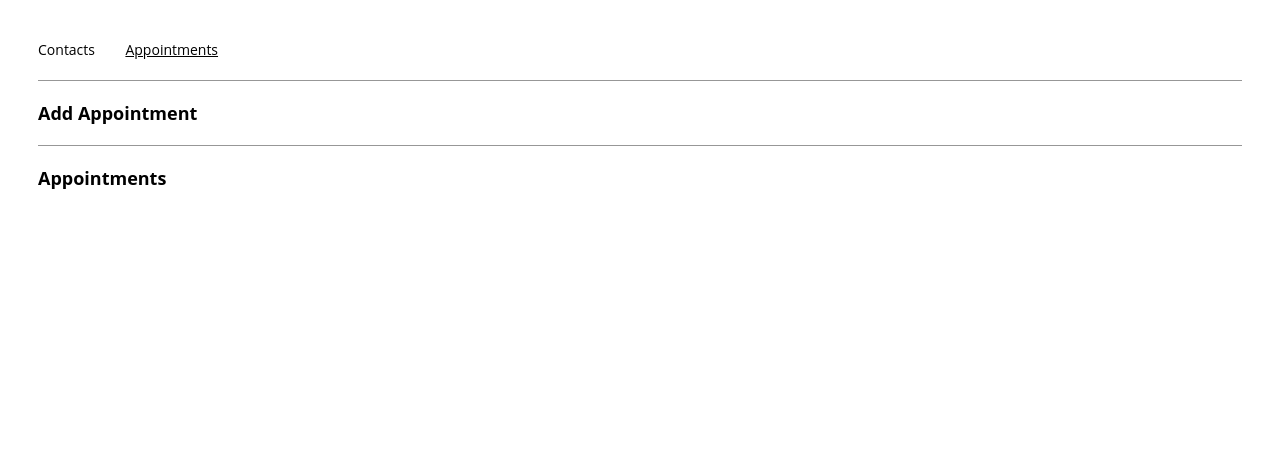
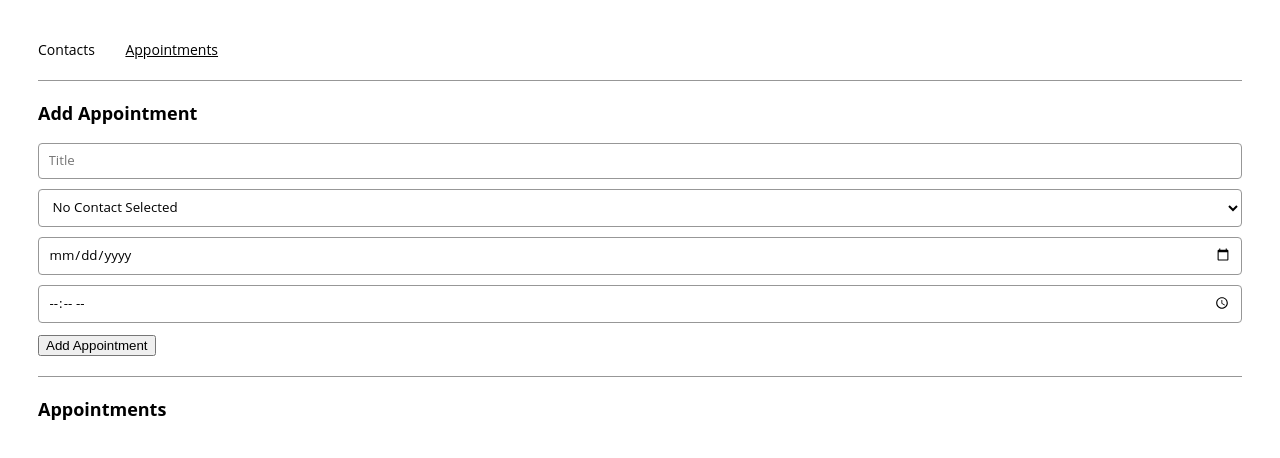
Before and after one commit to devshittu/cp-appointment-planner, a React (Create React App) app: page /appointments in a window 1280 px wide. Shown: the top 458 px of the page. Built offline with nearby package versions, Linux system fonts and the light colour scheme.

Commit message:
Added the AppointmentsPage

```diff
--- a/src/containers/appointmentsPage/AppointmentsPage.js
+++ b/src/containers/appointmentsPage/AppointmentsPage.js
@@ -3,29 +3,42 @@ import React, { useState } from "react";
 import { AppointmentForm } from "../../components/appointmentForm/AppointmentForm";
 import { TileList } from "../../components/tileList/TileList";
 
-export const AppointmentsPage = () => {
-  /*
-  Define state variables for
-  appointment info
-  */
+export const AppointmentsPage = ({ appointments = [], contacts = [], addAppointment }) => {
+ const [title, setTitle] = useState("");
+ const [contact, setContact] = useState("");
+ const [date, setDate] = useState("");
+ const [time, setTime] = useState("");
 
-  const handleSubmit = (e) => {
-    e.preventDefault();
-    /*
-    Add contact info and clear data
-    */
-
-  };
+ const handleSubmit = (e) => {
+   e.preventDefault();
+   addAppointment(title, contact, date, time);
+   setTitle("");
+   setContact("");
+   setDate("");
+   setTime("");
+ };
 
   return (
     <div>
       <section>
         <h2>Add Appointment</h2>
+        <AppointmentForm
+          setTitle={setTitle}
+          setContact={setContact}
+          setDate={setDate}
+          setTime={setTime}
+          handleSubmit={handleSubmit}
+
+        />
       </section>
       <hr />
       <section>
         <h2>Appointments</h2>
+
+        <TileList items={appointments} addAppointment={addAppointment} />
       </section>
     </div>
   );
 };
+
+// src/containers/appointmentsPage/AppointmentsPage.js
```
